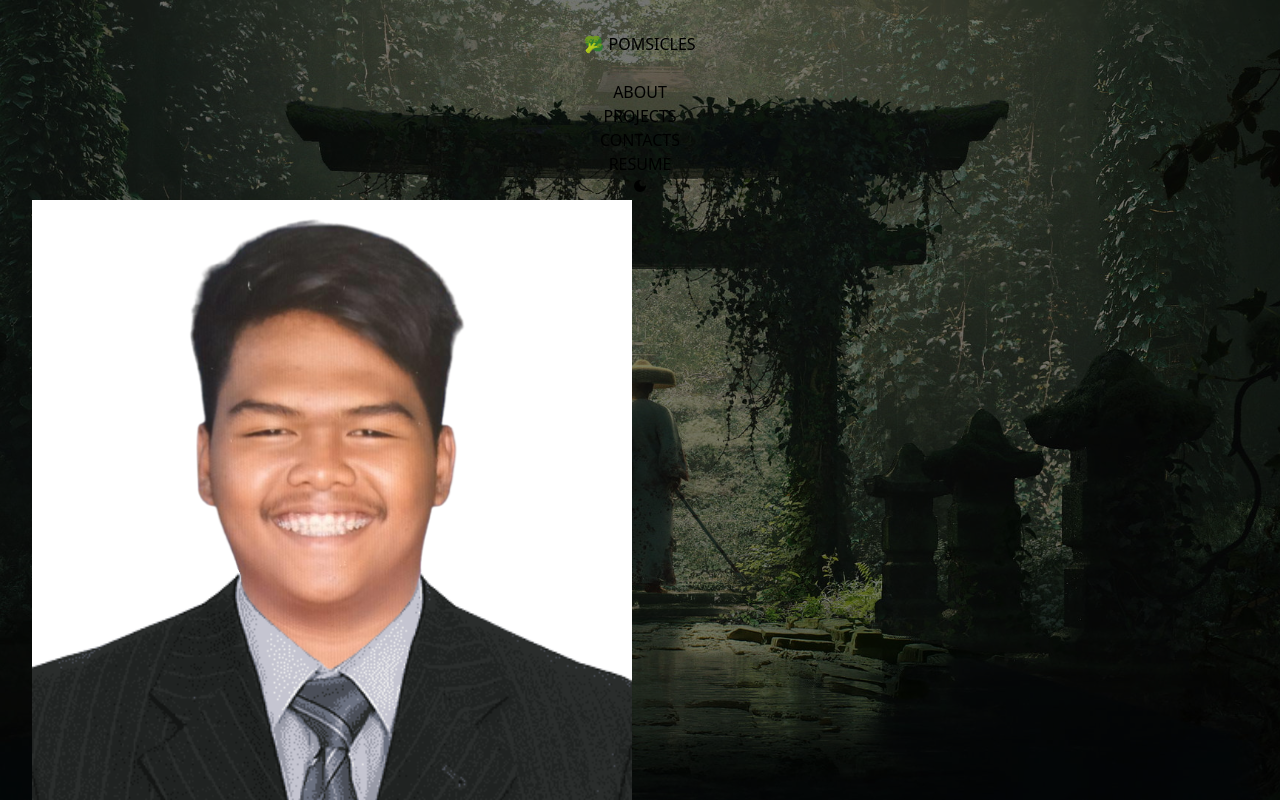
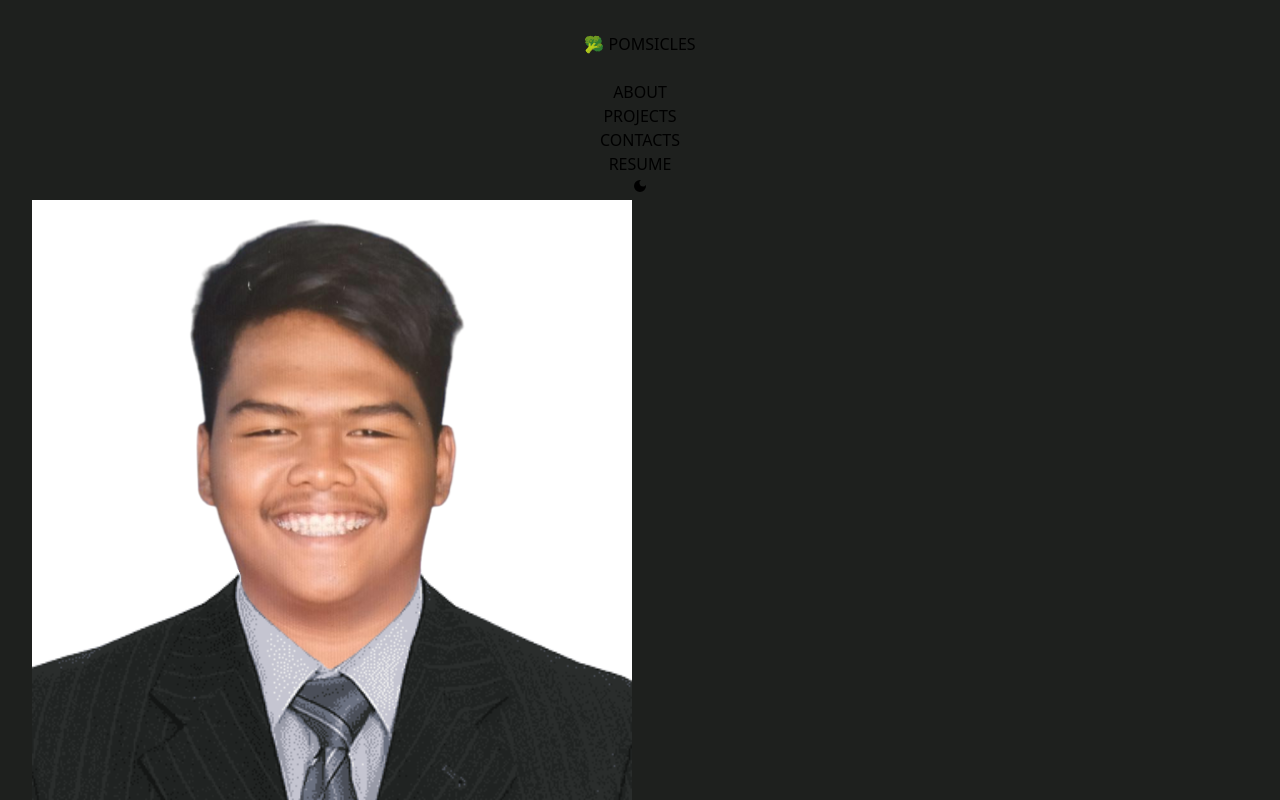
Before and after one commit to dreiiiur/Poms-Portfolio, a React (Vite) app: page / in a window 1280 px wide. Shown: the top 800 px of the page. Built offline with nearby package versions, Linux system fonts and the light colour scheme.

Commit message:
refactor : change background

```diff
--- a/src/App.css
+++ b/src/App.css
@@ -3,13 +3,14 @@
   margin: 0 auto;
   padding: 2rem;
   text-align: center;
-  background-image: url("/astigbg.jpg");
+  background-color: #1E201E;
+  /*background-image: url("/astigbg.jpg");
   background-size: cover;
   background-repeat: no-repeat;
   background-position: center;
   background-attachment: fixed;
   background-color: rgba(0, 0, 0, 0.5);
-  background-blend-mode: overlay;
+  background-blend-mode: overlay;*/
 }
 
 .logo {
```
